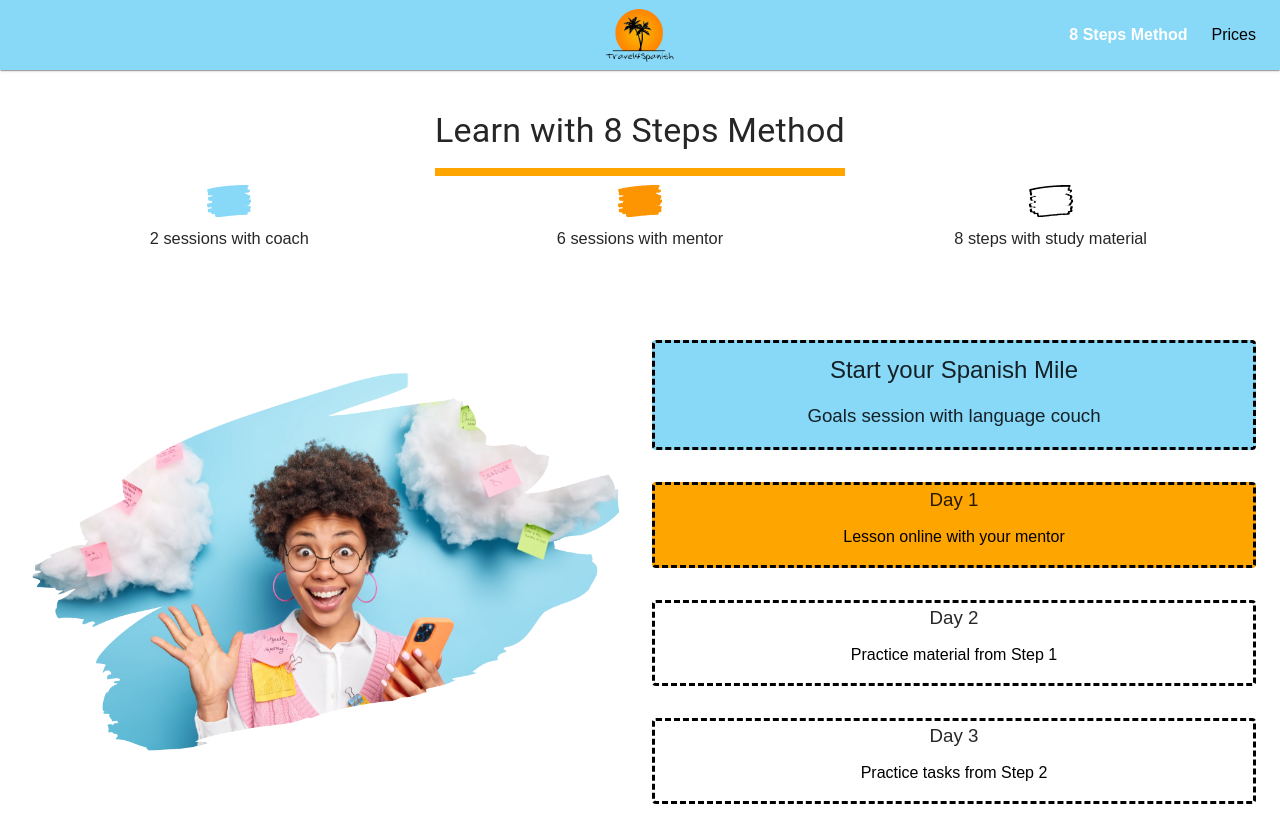
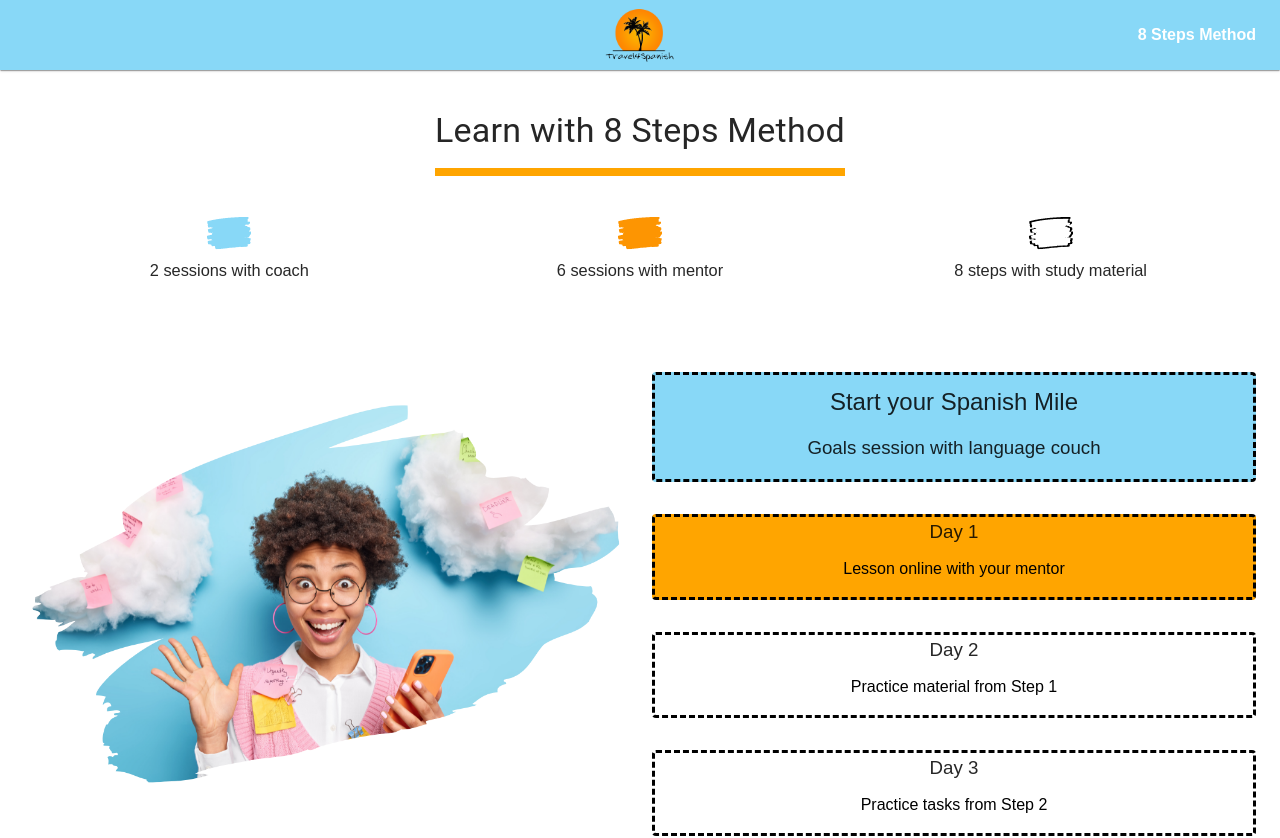
Before and after one commit to marzenazavala/travel4spanish-page, a React (Create React App) app: page /8-steps in a window 1280 px wide. Shown: the top 838 px of the page. Built offline with nearby package versions, Linux system fonts and the light colour scheme; a web font is replaced by a local one.

Commit message:
AppBar changed

```diff
--- a/src/Home.js
+++ b/src/Home.js
@@ -19,7 +19,7 @@ const Home = () => {
       <>
         {/* <AppAppBar /> */}
         <ProductHero />
-        <DownloadApp />
+        {/* <DownloadApp /> */}
         <ProductValues />
         <ProductCategories />
         <ProductHowItWorks />
--- a/src/modules/views/AppAppBar.js
+++ b/src/modules/views/AppAppBar.js
@@ -90,7 +90,7 @@ function AppAppBar(props) {
             >
               {'8 Steps Method'}
             </NavLink>
-            <NavLink
+            {/* <NavLink
               variant="h6"
               underline="none"
               className={classes.rightLink}
@@ -101,7 +101,7 @@ function AppAppBar(props) {
               }}
             >
               {'Prices'}
-            </NavLink>
+            </NavLink> */}
             {/*<NavLink
               variant="h6"
               underline="none"
--- a/src/pages/EightSteps.js
+++ b/src/pages/EightSteps.js
@@ -79,6 +79,9 @@ const useStyles = makeStyles((theme) => ({
 				color: 'black'
 			}
 		  },
+		  legend: {
+			  marginTop: theme.spacing(4)
+		  }
   }));
 
 const EightSteps = () => {
@@ -87,7 +90,7 @@ const EightSteps = () => {
     <div id="top" className={classes.root}>
       <Container maxWidth="false">
 		  <HeadTitle classes={classes} title="Learn with 8 Steps Method"/>
-				<Grid container>
+				<Grid container className={classes.legend}>
 					<Grid item xs={12} sm={4}>
 						<img src={blue} alt="blue color"/>
 						<h3>2 sessions with coach</h3>
```
